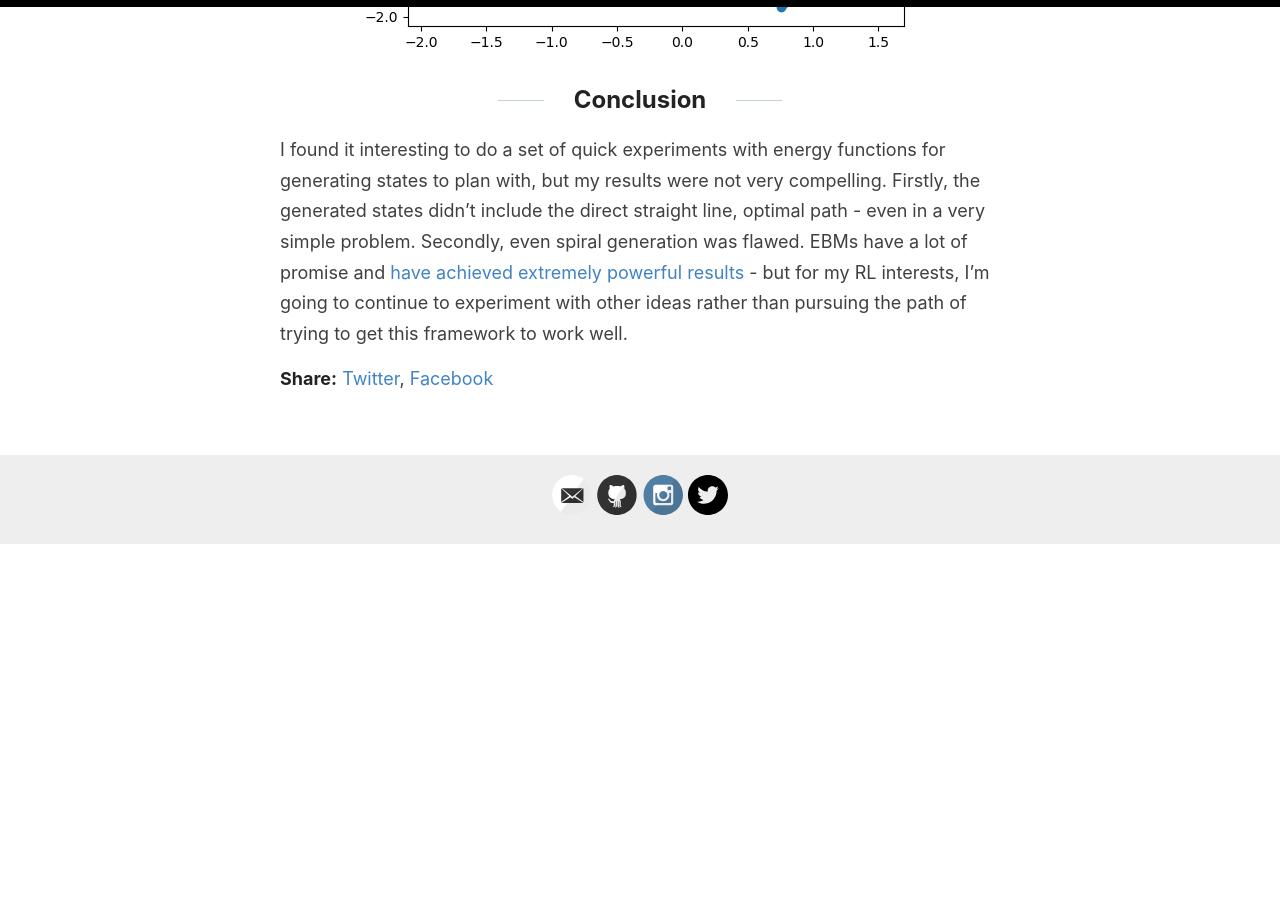
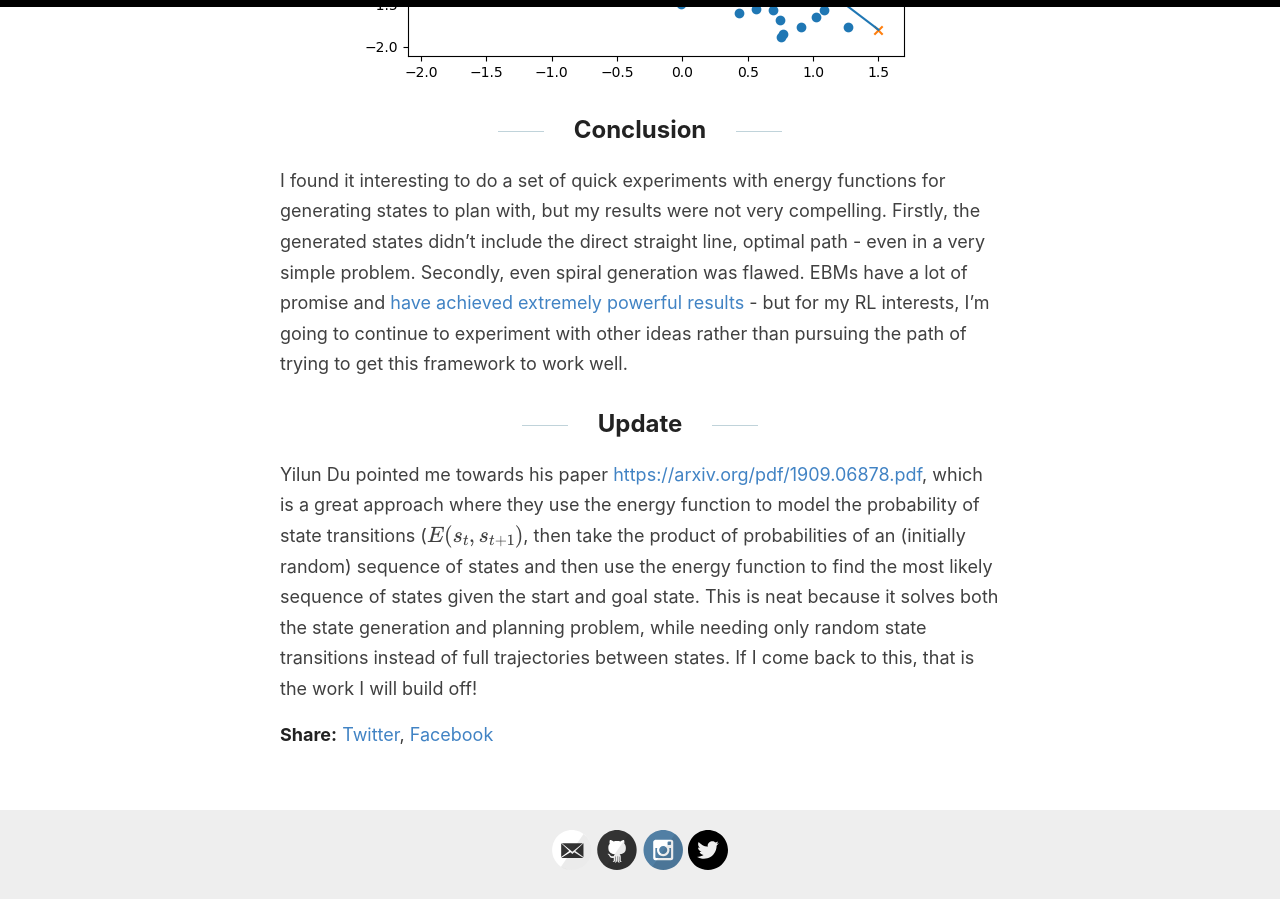
Before and after one commit to sholtodouglas/sholtodouglas.github.io, a Jekyll site: the page built from _posts/2020-06-11-PlayingwithEnergy.md, in a window 1280 px wide and 900 px high, scrolled down 8540 px. Built offline with Jekyll 4.4.1, drawn with Linux system fonts in a browser that asks for light colours; formulas are drawn with MathJax 3; before the commit the page ends 9085 px from its top, so only the background shows below that.

Commit message:
Update 2020-06-11-PlayingwithEnergy.md

```diff
--- a/_posts/2020-06-11-PlayingwithEnergy.md
+++ b/_posts/2020-06-11-PlayingwithEnergy.md
@@ -101,3 +101,6 @@
 ## Conclusion
 
 I found it interesting to do a set of quick experiments with energy functions for generating states to plan with, but my results were not very compelling. Firstly, the generated states didn't include the direct straight line, optimal path - even in a very simple problem. Secondly, even spiral generation was flawed. EBMs have a lot of promise and [have achieved extremely powerful results](https://arxiv.org/pdf/1903.08689.pdf) - but for my RL interests, I'm going to continue to experiment with other ideas rather than pursuing the path of trying to get this framework to work well.
+
+## Update
+Yilun Du pointed me towards his paper [https://arxiv.org/pdf/1909.06878.pdf](Model-Based Planning with Energy-Based Models), which is a great approach where they use the energy function to model the probability of state transitions ($E(s_t, s_{t+1})$, then take the product of probabilities of an (initially random) sequence of states and then use the energy function to find the most likely sequence of states given the start and goal state. This is neat because it solves both the state generation and planning problem, while needing only random state transitions instead of full trajectories between states. If I come back to this, that is the work I will build off!
```
